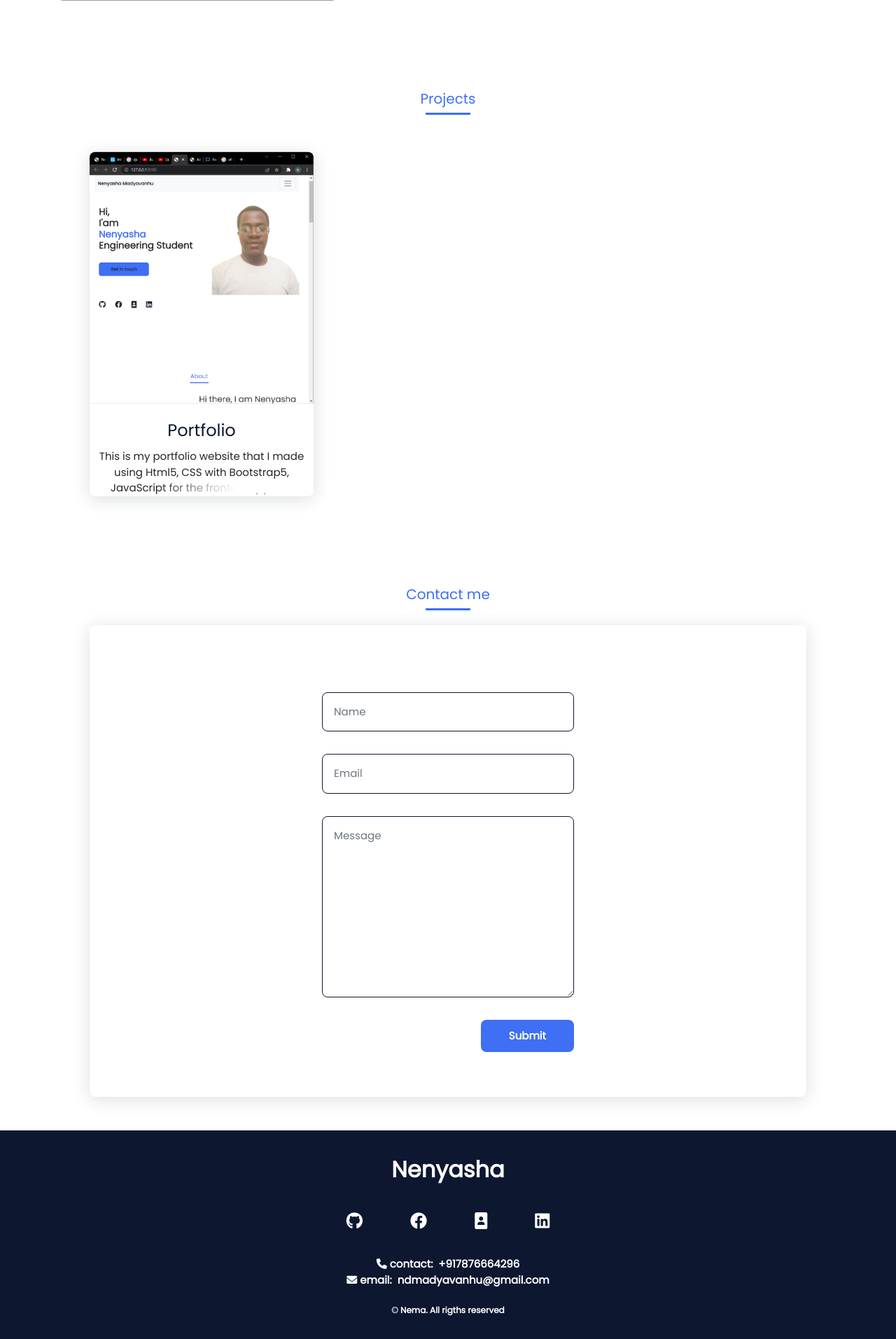
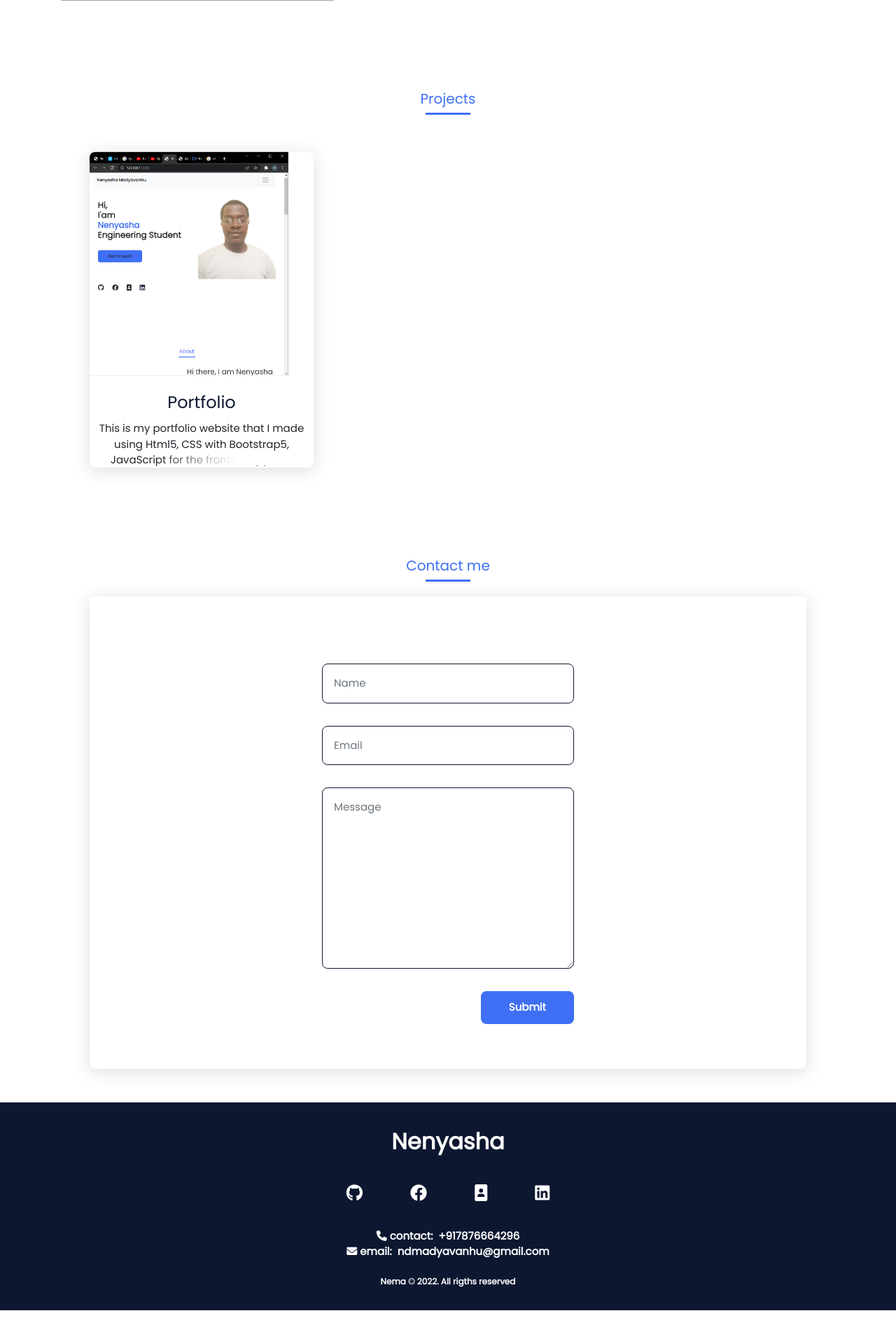
Before and after one commit to Dei-gratia/Portfolio, a Django app: page / in a window 1280 px wide. Shown: the part 2996-4909 px from the top of the page at 70% size. After the commit the page ends 4868 px from the top, so only its background shows below. Run offline with Django 4.2, Linux system fonts and the light colour scheme; data comes from the database, SQL or seed files in the repository; some libraries are stand-ins or nearby versions; grey boxes are pictures that could not be loaded.

Commit message:
added project image height

```diff
--- a/portfolio/templates/index.html
+++ b/portfolio/templates/index.html
@@ -285,7 +285,7 @@
 			<p><i class="fa-solid fa-phone"></i>&nbsp;contact:&nbsp; {{ phone.phone }}</p>
 			<p><i class="fa-solid fa-envelope"></i>&nbsp;email:&nbsp; {{ email.email }}</p>
 			<br/>
-            <p class="footer_copy">&#169; Nema. All rigths reserved</p>
+            <p class="footer_copy">Nema &#169; <script>document.write(new Date().getFullYear());</script>. All rigths reserved</p>
 
 		</footer>
 
--- a/static/css/styles.css
+++ b/static/css/styles.css
@@ -294,6 +294,10 @@ a:active {
 
 .project_txt {
   padding: 0.1rem 0.5rem;
+}
+
+.projects_img {
+	max-height: 320px;
 }
 
 .my_project_modal_title {
```
